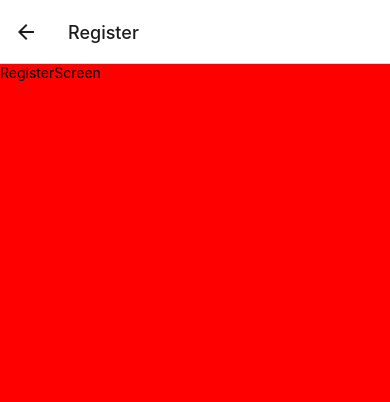
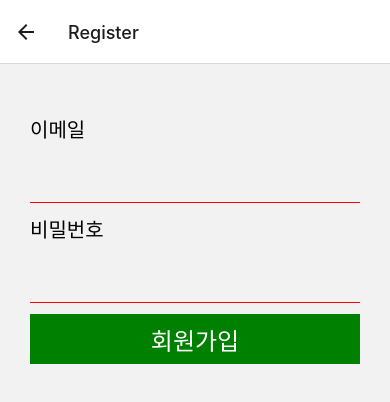
Before and after one commit to shinsewon/ParkingPpak-client, a React Native app: screen /Register in a window 390 px wide. Shown: the top 402 px of the page. Built offline with nearby package versions, Linux system fonts and the light colour scheme.

Commit message:
feat: login 인풋 추가

```diff
--- a/src/screens/Auth/LoginScreen.tsx
+++ b/src/screens/Auth/LoginScreen.tsx
@@ -1,14 +1,69 @@
 import React from 'react';
-import {StyleSheet, Text, View} from 'react-native';
+import {useNavigation} from '@react-navigation/native';
+import {NativeStackNavigationProp} from '@react-navigation/native-stack';
+import {StyleSheet, Text, View, TextInput, Pressable} from 'react-native';
+
+type AuthStackNavigationProp = NativeStackNavigationProp<AuthStackParams>;
 
 export default function LoginScreen() {
+  const navigation = useNavigation<AuthStackNavigationProp>();
+
+  const onPressRegister = () => {
+    navigation.navigate('Register');
+  };
+
   return (
     <View style={styles.block}>
-      <Text>LoginScreen</Text>
+      <View style={styles.inputWrapper}>
+        <Text style={styles.inputLabel}>이메일</Text>
+        <TextInput style={styles.input} returnKeyType="next" />
+      </View>
+      <View style={styles.inputWrapper}>
+        <Text style={styles.inputLabel}>비밀번호</Text>
+        <TextInput
+          style={styles.input}
+          textContentType="password"
+          returnKeyType="done"
+        />
+      </View>
+      <View style={styles.buttonWrapper}>
+        <Pressable style={styles.button} onPress={onPressRegister}>
+          <Text style={styles.buttonText}>회원가입하러가기</Text>
+        </Pressable>
+        <Pressable style={styles.button}>
+          <Text style={styles.buttonText}>로그인</Text>
+        </Pressable>
+      </View>
     </View>
   );
 }
 
 const styles = StyleSheet.create({
-  block: {flex: 1, backgroundColor: 'red'},
+  block: {
+    flex: 1,
+    paddingHorizontal: 30,
+    paddingVertical: 50,
+  },
+  inputWrapper: {height: 100},
+  inputLabel: {fontSize: 20},
+  input: {
+    marginTop: 10,
+    height: 50,
+    borderBottomWidth: 1,
+    borderBottomColor: 'red',
+    fontSize: 20,
+    paddingVertical: 10,
+  },
+  buttonWrapper: {justifyContent: 'space-around', flexDirection: 'row'},
+  button: {
+    width: '40%',
+    height: 50,
+    backgroundColor: 'green',
+    justifyContent: 'center',
+  },
+  buttonText: {
+    textAlign: 'center',
+    fontSize: 24,
+    color: 'white',
+  },
 });
--- a/src/screens/Auth/RegisterScreen.tsx
+++ b/src/screens/Auth/RegisterScreen.tsx
@@ -1,14 +1,52 @@
 import React from 'react';
-import {StyleSheet, Text, View} from 'react-native';
+import {StyleSheet, Text, View, TextInput, Pressable} from 'react-native';
 
 export default function RegisterScreen() {
   return (
     <View style={styles.block}>
-      <Text>RegisterScreen</Text>
+      <View style={styles.inputWrapper}>
+        <Text style={styles.inputLabel}>이메일</Text>
+        <TextInput style={styles.input} returnKeyType="next" />
+      </View>
+      <View style={styles.inputWrapper}>
+        <Text style={styles.inputLabel}>비밀번호</Text>
+        <TextInput
+          style={styles.input}
+          textContentType="password"
+          returnKeyType="done"
+        />
+      </View>
+      <Pressable style={styles.button}>
+        <Text style={styles.buttonText}>회원가입</Text>
+      </Pressable>
     </View>
   );
 }
 
 const styles = StyleSheet.create({
-  block: {flex: 1, backgroundColor: 'red'},
+  block: {
+    flex: 1,
+    paddingHorizontal: 30,
+    paddingVertical: 50,
+  },
+  inputWrapper: {height: 100},
+  inputLabel: {fontSize: 20},
+  input: {
+    marginTop: 10,
+    height: 50,
+    borderBottomWidth: 1,
+    borderBottomColor: 'red',
+    fontSize: 20,
+    paddingVertical: 10,
+  },
+  button: {
+    height: 50,
+    backgroundColor: 'green',
+    justifyContent: 'center',
+  },
+  buttonText: {
+    textAlign: 'center',
+    fontSize: 24,
+    color: 'white',
+  },
 });
```
